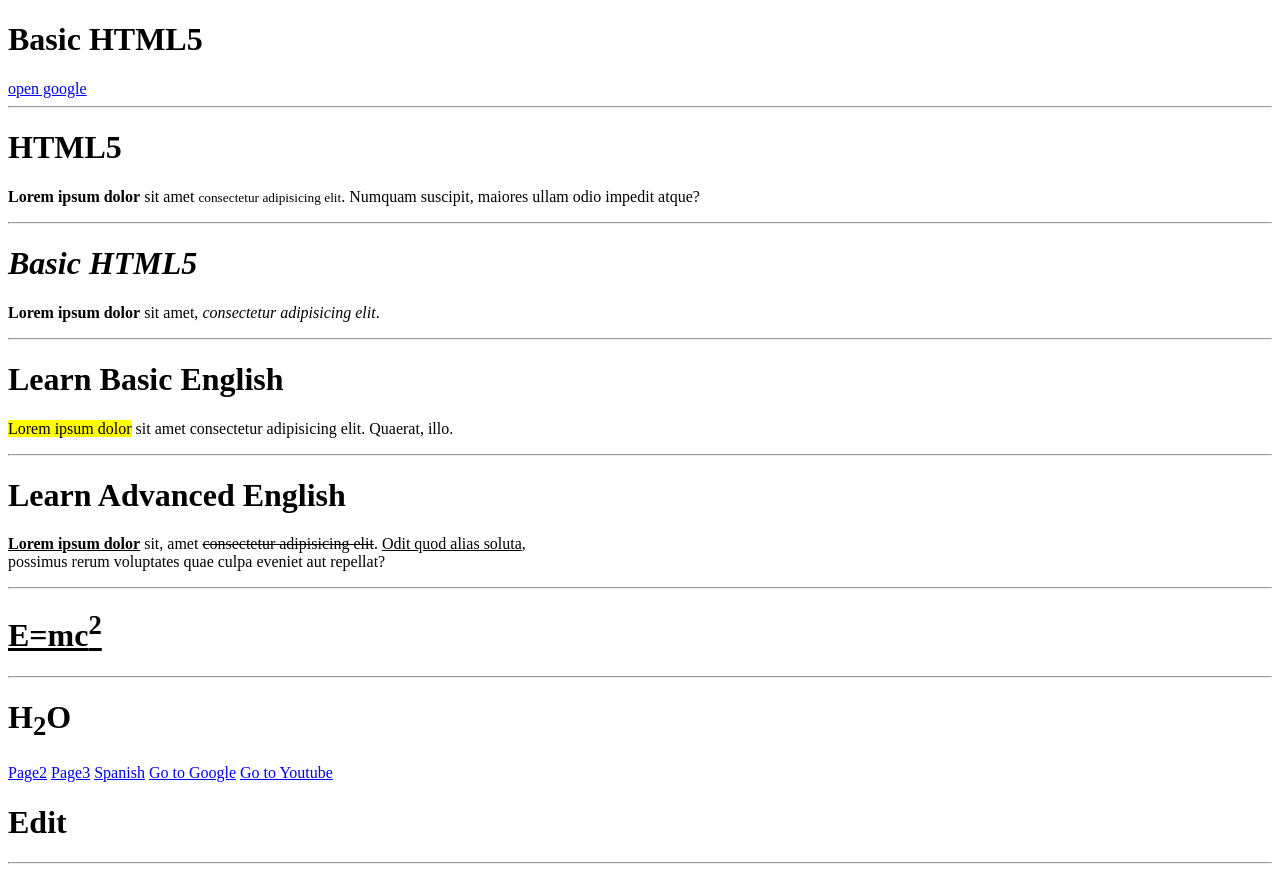
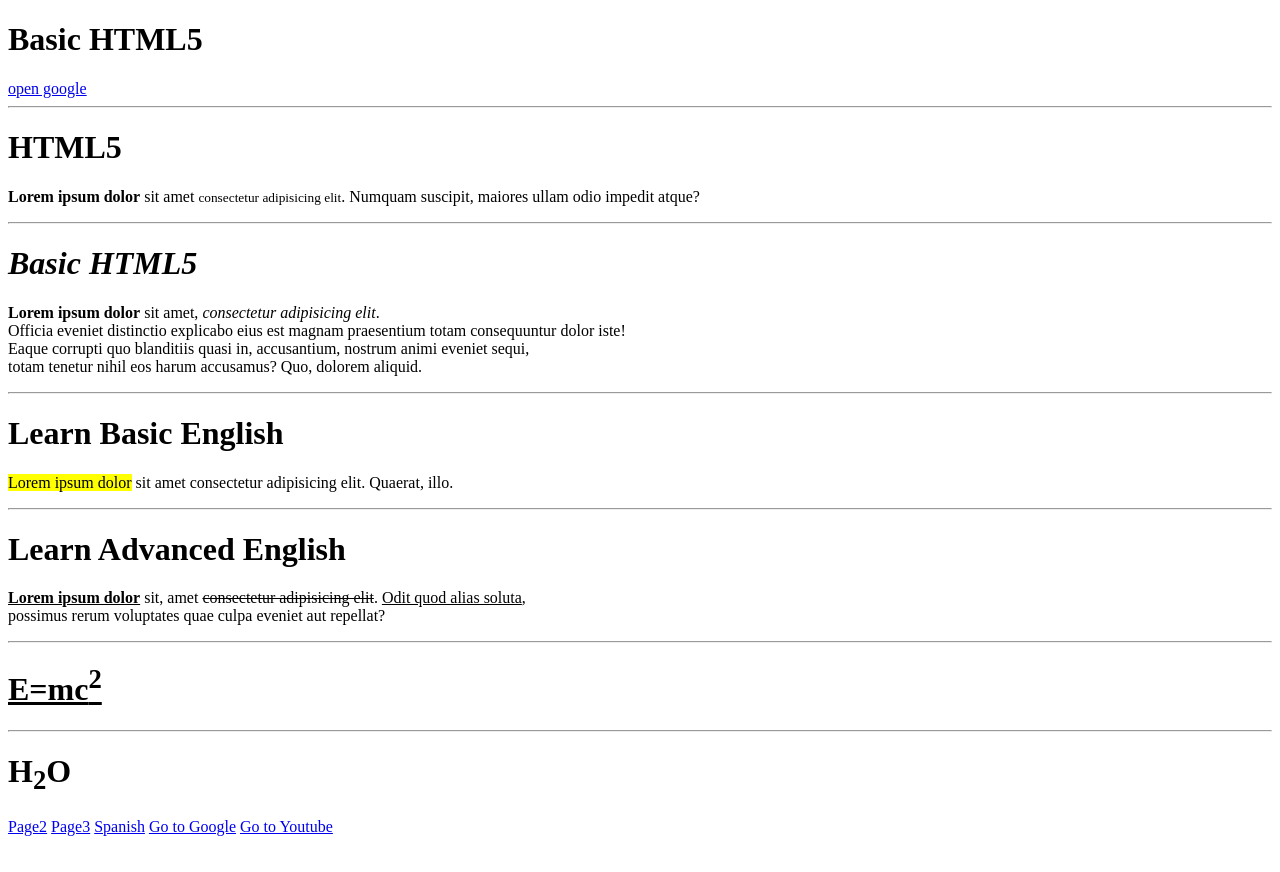
Before and after one commit to ppeonie/Tutorial, a plain HTML site: page index.html in a window 1280 px wide. After the commit the page ends 844 px from the top, so only its background shows below. Drawn offline with Linux system fonts and the light colour scheme.

Commit message:
back to the same index.html

```diff
--- a/index.html
+++ b/index.html
@@ -20,6 +20,9 @@
     <hr> <!--A horizontal line-->
     <h1><i>Basic HTML5</i></h1>
         <p><b>Lorem ipsum dolor</b> sit amet, <i>consectetur adipisicing elit</i>.
+        <br>Officia eveniet distinctio explicabo eius est magnam praesentium totam consequuntur dolor iste! <br>
+        Eaque corrupti quo blanditiis quasi in, accusantium, nostrum animi eveniet sequi, <br>
+        totam tenetur nihil eos harum accusamus? Quo, dolorem aliquid.</p>
     <hr> <!--A horizontal line-->
     <h1><strong>Learn Basic English</strong></h1>
         <p><mark>Lorem ipsum dolor</mark> sit amet consectetur adipisicing elit. Quaerat, illo.</p>
@@ -38,7 +41,5 @@
     <!--External link-->
     <a href="http://www.google.com" target="_blank" >Go to Google</a>
     <a href="http://www.youtube.com" target="_blank" >Go to Youtube</a>
-    <h1>Edit</h1>
-    <hr>
 </body>
 </htm
```
